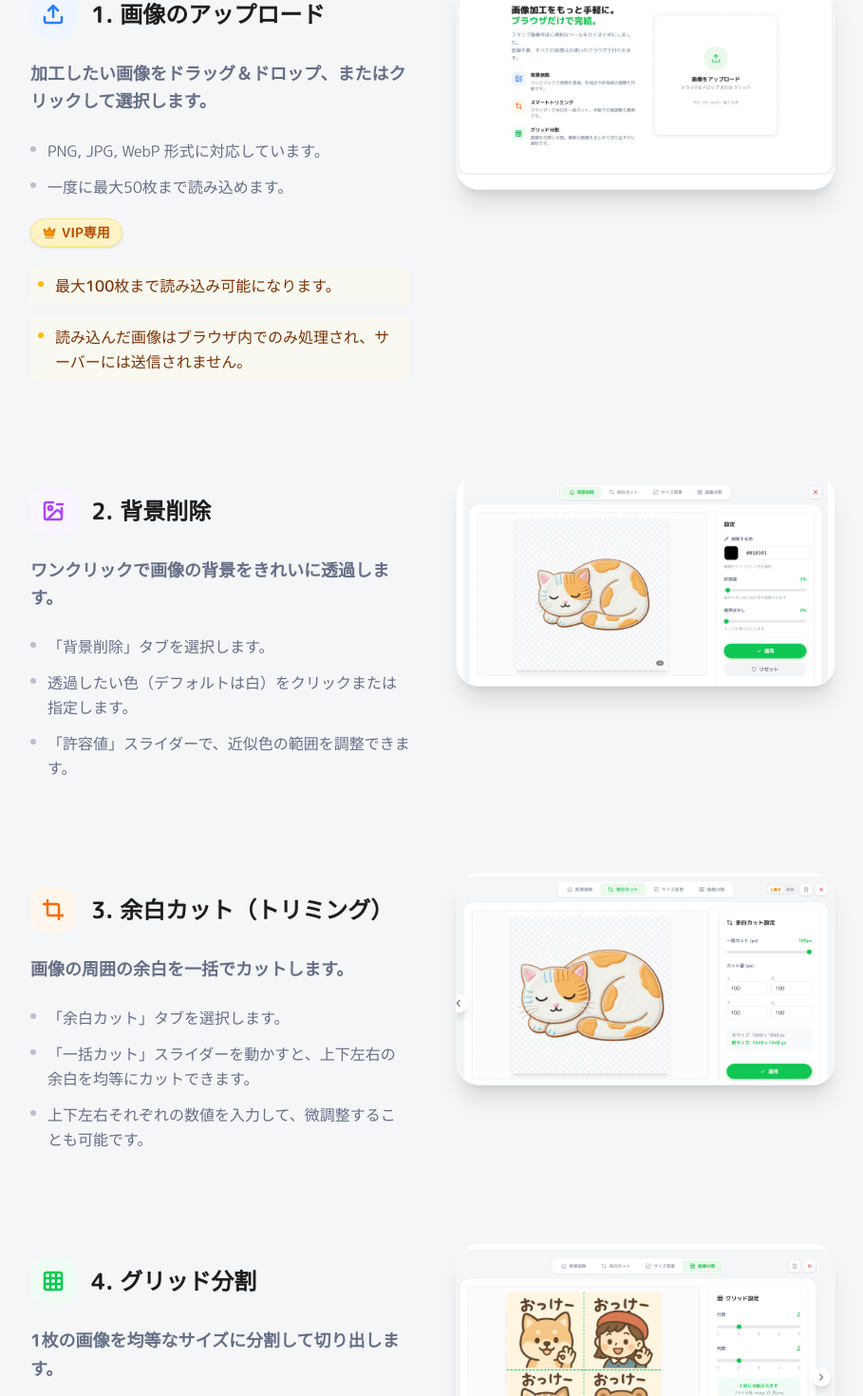
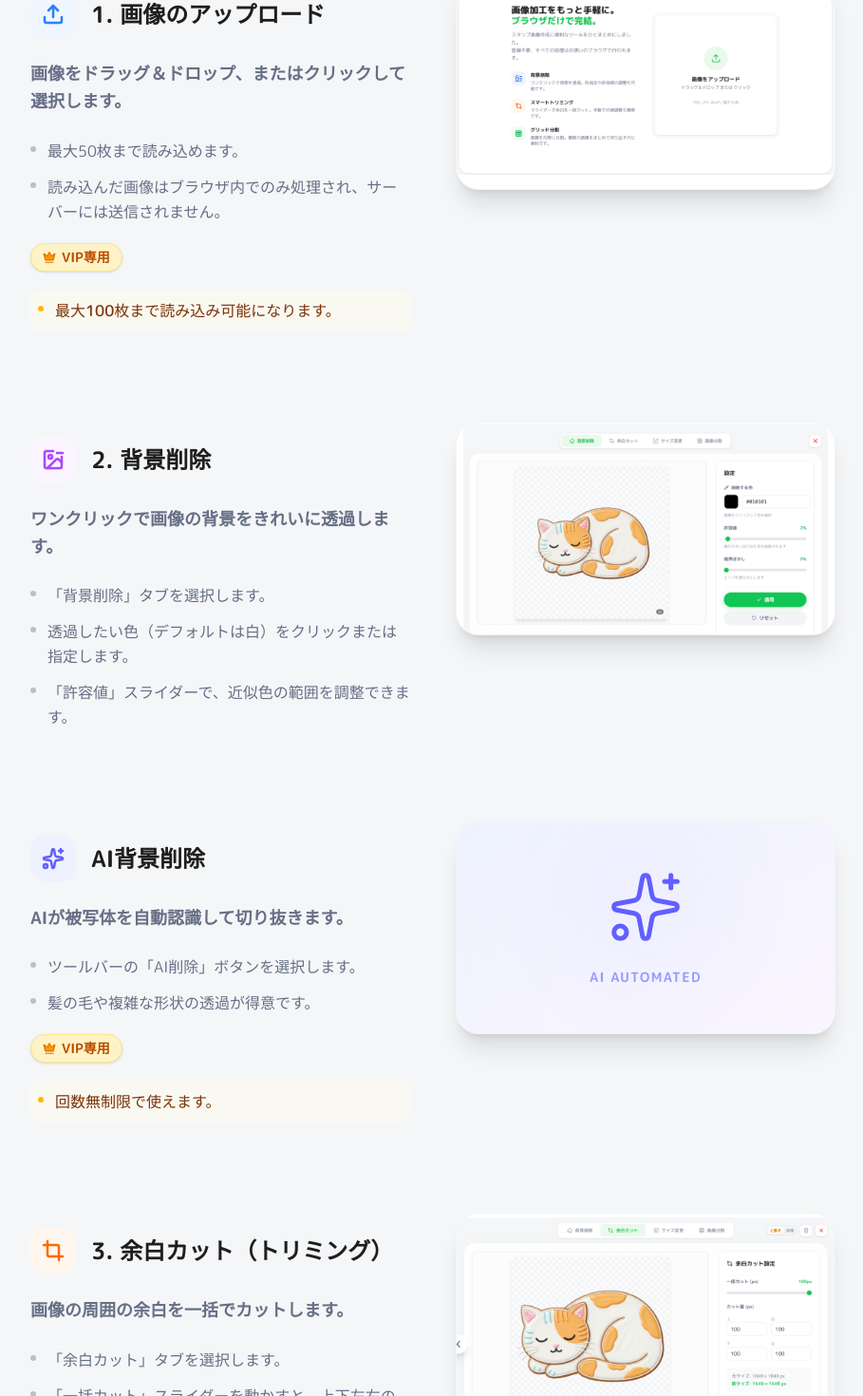
Before and after one commit to Lchiki-nl/Stamp-Image-Tools, a Next.js app: page /how-to-use in a window 1280 px wide. Shown: the part 368-1838 px from the top of the page at 95% size, without its empty margins (184-1093 px from the left). Built offline with nearby package versions, Linux system fonts and the light colour scheme; no server answers.

Commit message:
feat: VIP関連の詳細を識別する条件にstep.idを追加しました。

```diff
--- a/src/app/how-to-use/HowToContent.tsx
+++ b/src/app/how-to-use/HowToContent.tsx
@@ -96,7 +96,7 @@ export function HowToContent() {
                       }
 
                       const isVipContext = step.details.includes("[SEP_VIP]") && step.details.indexOf(detail) > step.details.indexOf("[SEP_VIP]");
-                      const isVipDetail = isVipContext || detail.includes("VIP") || detail.includes("無制限");
+                      const isVipDetail = step.id === 'vip' || isVipContext || detail.includes("VIP") || detail.includes("無制限");
 
                       return (
                         <li key={i} className={`flex items-start gap-3 text-text-sub leading-relaxed ${
--- a/src/app/how-to-use/steps.ts
+++ b/src/app/how-to-use/steps.ts
@@ -6,13 +6,12 @@ export const steps = [
     id: "upload",
     title: "1. 画像のアップロード",
     icon: Upload,
-    description: "加工したい画像をドラッグ＆ドロップ、またはクリックして選択します。",
+    description: "画像をドラッグ＆ドロップ、またはクリックして選択します。",
     details: [
-      "PNG, JPG, WebP 形式に対応しています。",
-      "一度に最大50枚まで読み込めます。",
+      "最大50枚まで読み込めます。",
+      "読み込んだ画像はブラウザ内でのみ処理され、サーバーには送信されません。",
       "[SEP_VIP]",
-      "最大100枚まで読み込み可能になります。",
-      "読み込んだ画像はブラウザ内でのみ処理され、サーバーには送信されません。"
+      "最大100枚まで読み込み可能になります。"
     ],
     color: "text-blue-500",
     bg: "bg-blue-50"
@@ -31,6 +30,20 @@ export const steps = [
     bg: "bg-purple-50"
   },
   {
+    id: "ai-removal",
+    title: "AI背景削除",
+    icon: Sparkles,
+    description: "AIが被写体を自動認識して切り抜きます。",
+    details: [
+      "ツールバーの「AI削除」ボタンを選択します。",
+      "髪の毛や複雑な形状の透過が得意です。",
+      "[SEP_VIP]",
+      "回数無制限で使えます。"
+    ],
+    color: "text-indigo-500",
+    bg: "bg-indigo-50"
+  },
+  {
     id: "crop",
     title: "3. 余白カット（トリミング）",
     icon: Crop,
@@ -47,7 +60,7 @@ export const steps = [
     id: "split",
     title: "4. グリッド分割",
     icon: Grid3X3,
-    description: "1枚の画像を均等なサイズに分割して切り出します。",
+    description: "画像を均等なサイズに分割して切り出します。",
     details: [
       "「画像分割」タブを選択します。",
       "横（列数）と縦（行数）を指定します（例：3x3、4x4など）。",
@@ -76,7 +89,7 @@ export const steps = [
     icon: Download,
     description: "加工が完了した画像を保存します。",
     details: [
-      "編集画面で「新規保存」か「上書き保存」を選べます。「上書き」すると自動でMain/Tabバッジが更新されます。",
+      "編集画面で「新規保存」か「上書き保存」を選べます。保存したサイズに応じて自動でバッジがつきます。",
       "ギャラリーでは「Shiftキー」を押しながらクリックで範囲選択が可能です。",
       "複数選択して「一括ダウンロード」すると、自動的に「main.png」「tab.png」「01.png...」といった最適なファイル名で保存されます。"
     ],
@@ -124,19 +137,5 @@ export const steps = [
     bg: "bg-teal-50",
     isVip: true
   },
-  {
-    id: "ai-removal",
-    title: "AI背景削除",
-    icon: Sparkles,
-    description: "AIが被写体を自動認識して切り抜きます。",
-    details: [
-      "ツールバーの「AI削除」ボタンを選択します。",
-      "髪の毛や複雑な形状の透過が得意です。",
-      "[SEP_VIP]",
-      "回数無制限で使えます。"
-    ],
-    color: "text-indigo-500",
-    bg: "bg-indigo-50",
-    isVip: true
-  }
+
 ];
```
